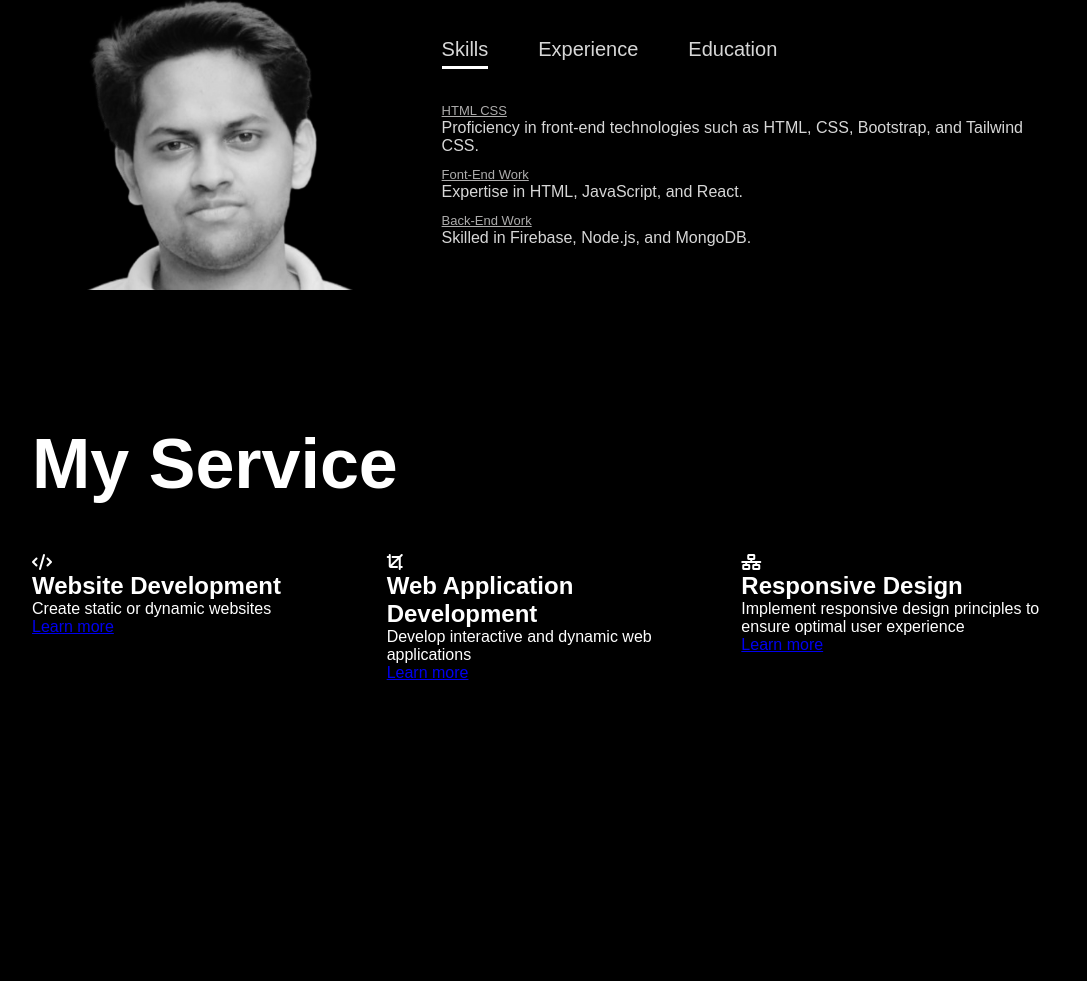
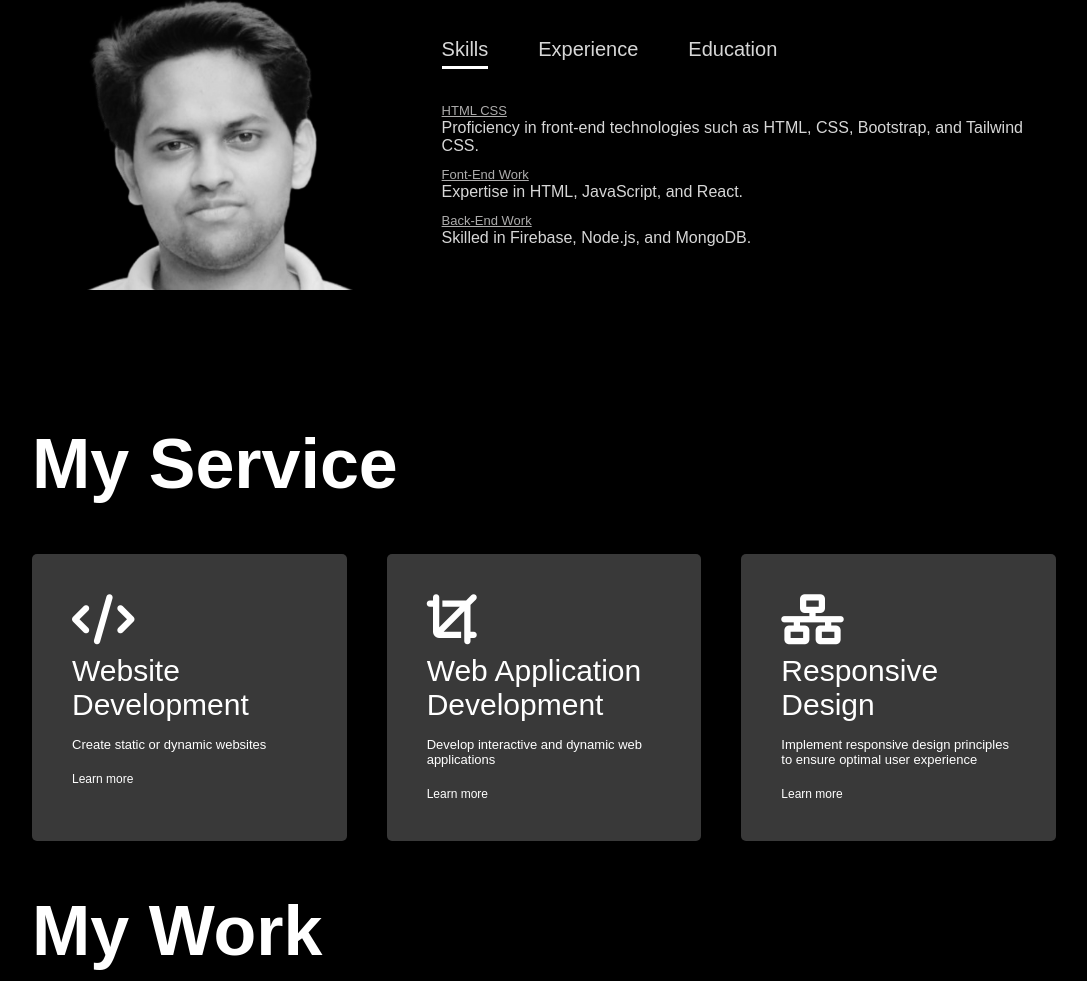
Before and after one commit to masrafialamsajib/portfolio-project-ms, a plain HTML site: page index.html in a window 1280 px wide. Shown: the part 1066-2047 px from the top of the page, without its empty margins (96-1183 px from the left). Before the commit the page ends 1788 px from the top, so only its background shows below. Drawn offline with Linux system fonts and the light colour scheme.

Commit message:
service css

```diff
--- a/index.html
+++ b/index.html
@@ -106,6 +106,12 @@
             </div>
         </div>
     </div>
+    <!-- -------------Porfolio---------------- -->
+    <div id="portfolio">
+        <div class="container">
+            <h1 class="about-subtitle">My Work</h1>
+        </div>
+    </div>
 
 <!-- ---------Javascript --------- -->
     <script src="script.js"></script>
--- a/style.css
+++ b/style.css
@@ -160,3 +160,31 @@ nav ul li a:hover::after{
     grid-gap: 40px;
     margin-top: 50px;
 }
+.service-list div{
+    background: #393939;
+    padding: 40px;
+    font-size: 13px;
+    font-weight: 300;
+    border-radius: 5px;
+    transition: background0.5s, transform0.5s ;
+}
+.service-list div i{
+    font-size: 50px;
+    margin-bottom: 10px;
+}
+.service-list div h2{
+    font-size: 30px;
+    font-weight: 500;
+    margin-bottom: 15px;
+}
+.service-list div a{
+    text-decoration: none;
+    color: white;
+    font-size: 12px;
+    margin-top: 20px;
+    display: inline-block;
+}
+.service-list div:hover{
+    background: #6a6969;
+    transform: translateY(-10px);
+}
```
